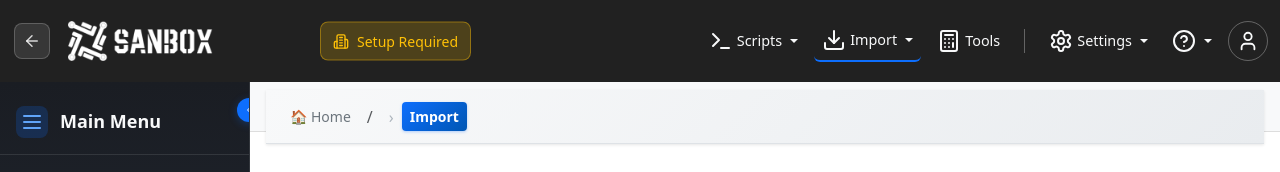
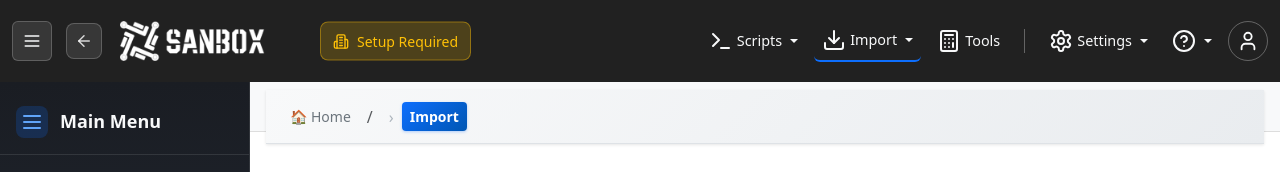
Before and after one commit to rickkoe/sanbox, a React (Create React App) app in the folder frontend/: page /import in a window 1280 px wide. Shown: the top 172 px of the page. Built offline with nearby package versions, Linux system fonts and the light colour scheme; no server answers; what handsontable would draw is missing.

Commit message:
Update sidebar collapse button

```diff
--- a/frontend/src/App.js
+++ b/frontend/src/App.js
@@ -63,6 +63,10 @@ function AppContent() {
   const [isSidebarCollapsed, setIsSidebarCollapsed] = useState(false);
   const location = useLocation();
 
+  const toggleSidebar = () => {
+    setIsSidebarCollapsed(prev => !prev);
+  };
+
   // Define routes that use tables (need fixed headers)
   const tableRoutes = [
     '/customers',
@@ -115,10 +119,16 @@ function AppContent() {
             <BreadcrumbContext.Provider value={{ breadcrumbMap, setBreadcrumbMap }}>
             <div className={`app-layout ${isSidebarCollapsed ? 'sidebar-collapsed' : ''}`}>
               <header className="navbar">
-                <Navbar />
+                <Navbar
+                  toggleSidebar={toggleSidebar}
+                  isSidebarOpen={!isSidebarCollapsed}
+                />
               </header>
               <aside className="sidebar">
-                <Sidebar onCollapseChange={setIsSidebarCollapsed} />
+                <Sidebar
+                  isCollapsed={isSidebarCollapsed}
+                  onCollapseChange={setIsSidebarCollapsed}
+                />
               </aside>
               <div className="topbar">
                 <Breadcrumbs />
--- a/frontend/src/components/navigation/Navbar.js
+++ b/frontend/src/components/navigation/Navbar.js
@@ -10,6 +10,7 @@ import ImportButton from "./ImportButton";
 import ScriptsDropdown from "./ScriptsDropdown";
 import ToolsButton from "./ToolsButton";
 import UserSection from "./UserSection";
+import SidebarToggle from "./SidebarToggle";
 import AboutModal from "../../pages/AboutPage";
 
 const Navbar = ({ toggleSidebar, isSidebarOpen }) => {
@@ -29,10 +30,17 @@ const Navbar = ({ toggleSidebar, isSidebarOpen }) => {
   return (
     <nav className="navbar navbar-expand-lg navbar-dark">
       <div className="container-fluid">
-        <NavbarBrand
-          showBackButton={showBackButton}
-          backPath={backPath}
-        />
+        <div className="navbar-left-section">
+          <SidebarToggle
+            isCollapsed={!isSidebarOpen}
+            onToggle={toggleSidebar}
+          />
+
+          <NavbarBrand
+            showBackButton={showBackButton}
+            backPath={backPath}
+          />
+        </div>
 
         <NavbarContext
           config={config}
--- a/frontend/src/components/navigation/Sidebar.js
+++ b/frontend/src/components/navigation/Sidebar.js
@@ -3,21 +3,13 @@ import { useNavigate, useLocation } from "react-router-dom";
 import PropTypes from "prop-types";
 import { useSidebarConfig } from "../../hooks/useSidebarConfig";
 import SidebarHeader from "./SidebarHeader";
-import SidebarToggle from "./SidebarToggle";
 import SidebarBackButton from "./SidebarBackButton";
 import SidebarNavigation from "./SidebarNavigation";
 
-const Sidebar = ({ onCollapseChange }) => {
-  const [isCollapsed, setIsCollapsed] = useState(false);
+const Sidebar = ({ isCollapsed, onCollapseChange }) => {
   const location = useLocation();
   const navigate = useNavigate();
   const { icon, links, showBackButton, backPath, dynamicHeader } = useSidebarConfig();
-
-  const handleToggle = useCallback(() => {
-    const newCollapsedState = !isCollapsed;
-    setIsCollapsed(newCollapsedState);
-    onCollapseChange?.(newCollapsedState);
-  }, [isCollapsed, onCollapseChange]);
 
   const handleBackClick = useCallback(() => {
     if (backPath) {
@@ -31,7 +23,6 @@ const Sidebar = ({ onCollapseChange }) => {
 
   return (
     <div className={`modern-sidebar ${isCollapsed ? 'collapsed' : ''}`}>
-      <SidebarToggle isCollapsed={isCollapsed} onToggle={handleToggle} />
 
       <SidebarHeader
         icon={icon}
@@ -55,6 +46,7 @@ const Sidebar = ({ onCollapseChange }) => {
 };
 
 Sidebar.propTypes = {
+  isCollapsed: PropTypes.bool.isRequired,
   onCollapseChange: PropTypes.func,
 };
 
--- a/frontend/src/components/navigation/SidebarToggle.js
+++ b/frontend/src/components/navigation/SidebarToggle.js
@@ -1,15 +1,15 @@
 import React from "react";
 import PropTypes from "prop-types";
-import { ChevronLeft, ChevronRight } from "lucide-react";
+import { Menu } from "lucide-react";
 
 const SidebarToggle = ({ isCollapsed, onToggle }) => {
   return (
     <button
-      className="sidebar-toggle"
+      className="navbar-sidebar-toggle"
       onClick={onToggle}
-      title={isCollapsed ? "Expand sidebar" : "Collapse sidebar"}
+      title={isCollapsed ? "Show sidebar" : "Hide sidebar"}
     >
-      {isCollapsed ? <ChevronRight size={20} /> : <ChevronLeft size={20} />}
+      <Menu size={20} />
     </button>
   );
 };
--- a/frontend/src/styles/navbar.css
+++ b/frontend/src/styles/navbar.css
@@ -2,6 +2,34 @@
 .navbar-left {
   display: flex;
   align-items: center;
+}
+
+.navbar-left-section {
+  display: flex;
+  align-items: center;
+  gap: 0.75rem;
+}
+
+/* Navbar Sidebar Toggle */
+.navbar-sidebar-toggle {
+  background: rgba(255, 255, 255, 0.1);
+  border: 1px solid rgba(255, 255, 255, 0.2);
+  border-radius: 6px;
+  color: #f8f9fa;
+  padding: 0.5rem;
+  cursor: pointer;
+  display: flex;
+  align-items: center;
+  justify-content: center;
+  width: 40px;
+  height: 40px;
+  transition: all 0.2s ease;
+}
+
+.navbar-sidebar-toggle:hover {
+  background: rgba(255, 255, 255, 0.2);
+  border-color: rgba(255, 255, 255, 0.3);
+  color: white;
 }
 
 /* Back Button */
--- a/frontend/src/styles/sidebar.css
+++ b/frontend/src/styles/sidebar.css
@@ -15,30 +15,6 @@
   width: 70px;
 }
 
-/* Toggle Button */
-.sidebar-toggle {
-  position: absolute;
-  top: 1rem;
-  right: -12px;
-  background: #0d6efd;
-  border: none;
-  border-radius: 50%;
-  width: 24px;
-  height: 24px;
-  display: flex;
-  align-items: center;
-  justify-content: center;
-  color: white;
-  cursor: pointer;
-  z-index: 100;
-  transition: all 0.2s ease;
-  box-shadow: 0 2px 8px rgba(13, 110, 253, 0.3);
-}
-
-.sidebar-toggle:hover {
-  background: #0056b3;
-  transform: scale(1.1);
-}
 
 /* Header */
 .sidebar-header {
```
